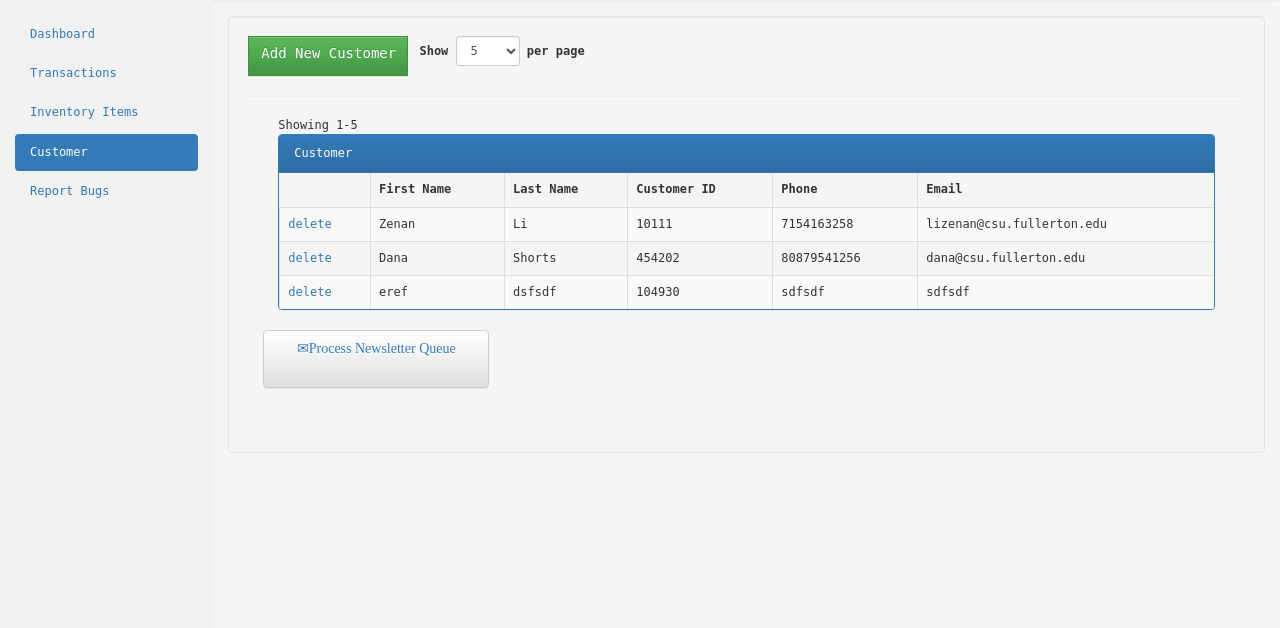
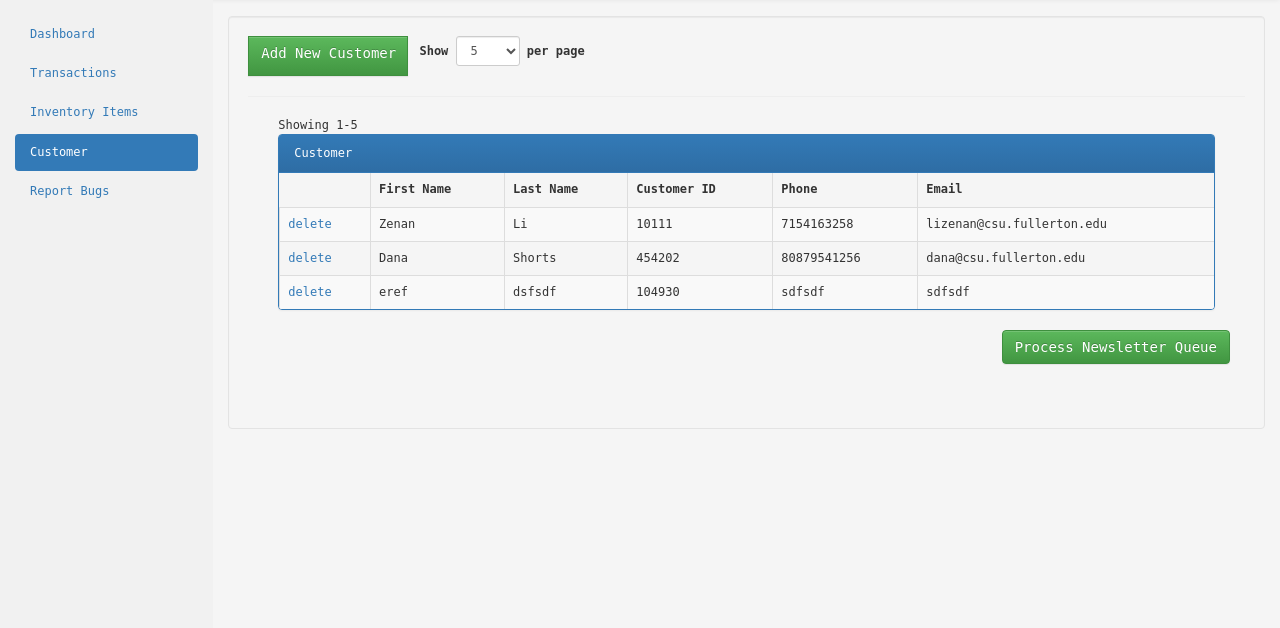
Before and after one commit to Johnal-CSUF/462_SoftwareDesign, a Django app: page /customer in a window 1280 px wide. Shown: the part 51-679 px from the top of the page. Run offline with Django 3.2, Linux system fonts and the light colour scheme; data comes from the database, SQL or seed files in the repository; data that the repository does not hold is empty; some libraries are stand-ins or nearby versions; some web fonts are replaced.

Commit message:
Update Customer.html

```diff
--- a/myproject/templates/Customer.html
+++ b/myproject/templates/Customer.html
@@ -397,15 +397,17 @@ Report Bugs
         <!-- table div end-->
             </div>
     <!--- panel end-->
+
 </div>
-<a button id="mailQueue()"><button type="button" class="btn btn-default"><span class="glyphicon glyphicon-envelope" aria-hidden ="true" style="width:200px;height:40px;border-radius: 0;">Process Newsletter Queue</a>
+<a onclick="mailQueue()" class="btn btn-success" style="float: right" style="width:220px;height:40px;border-radius: 0;">Process Newsletter Queue</a>
 
 </div>
 
 <script>
         $.ajax({
 		url:"mailQueue",
-		sucess: function(response) {
+		sucess: function(data) {
+		alert("Newsletter has been dispatched!");
 		}
 	});
     </script>
```
